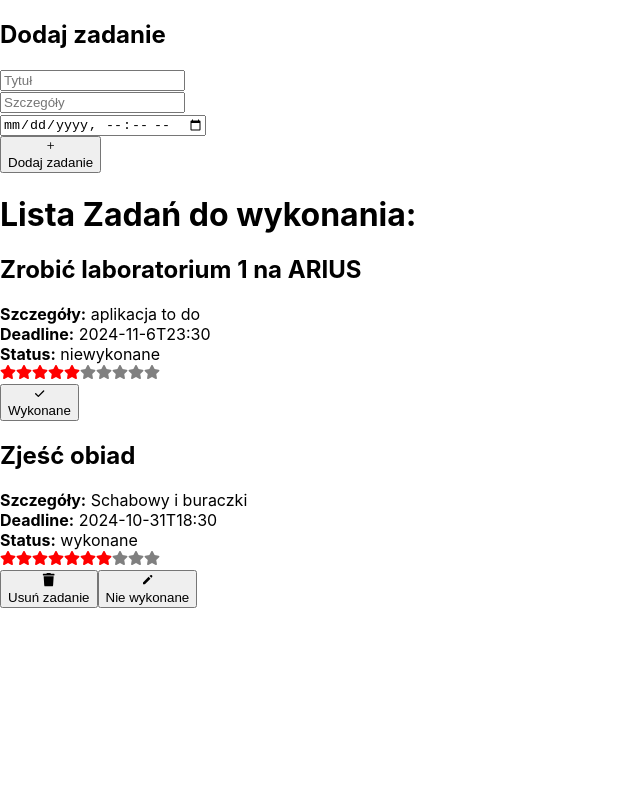
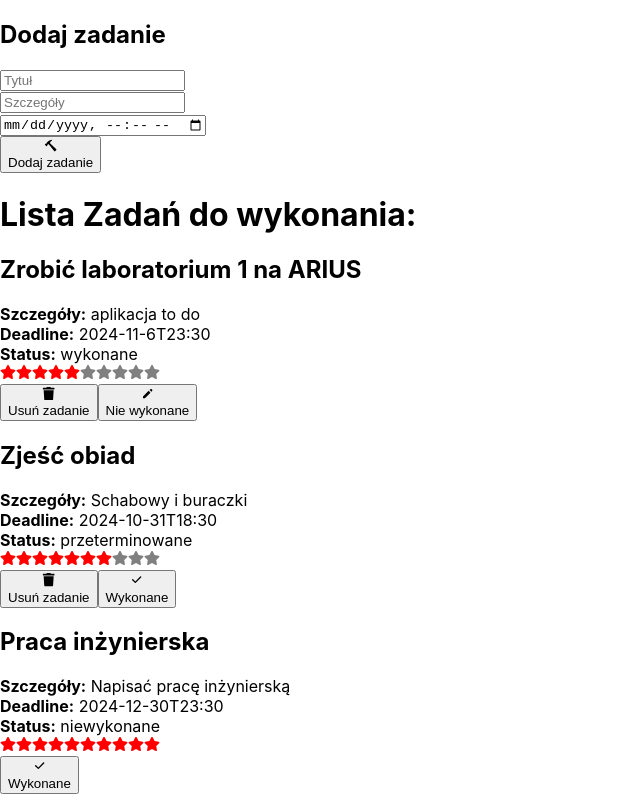
Before and after one commit to Roszczyk/ARIUS_24Z_Lab, a React (Create React App) app in the folder lab1/: page / in a window 1280 px wide. Shown: the whole page, without its empty margins (0-640 px from the left). Built offline with nearby package versions, Linux system fonts and the light colour scheme.

Commit message:
[LAB1] doelegancenie komponentu Task

```diff
--- a/lab1/src/components/AddTask/index.jsx
+++ b/lab1/src/components/AddTask/index.jsx
@@ -1,5 +1,5 @@
 import React, { useState } from 'react';
-import { IoIosAdd } from "react-icons/io";
+import { IoMdHammer } from "react-icons/io";
 
 export default function AddTask({onNewTask = f => f}) {
   const [title, setTitle] = useState('');
@@ -28,7 +28,7 @@ export default function AddTask({onNewTask = f => f}) {
       <br/>
       <input type="datetime-local" value={deadline} onChange={(e) => setDeadline(e.target.value)} required />
       <br/>
-      <button type="submit"><IoIosAdd /><br/>Dodaj zadanie</button>
+      <button type="submit"><IoMdHammer /><br/>Dodaj zadanie</button>
     </form>
     </dev>
   );
--- a/lab1/src/components/Task/index.jsx
+++ b/lab1/src/components/Task/index.jsx
@@ -2,60 +2,30 @@ import StarRating from '../StarRating';
 import { FaTrash } from 'react-icons/fa';
 import { HiCheck, HiPencil } from "react-icons/hi";
 
-export default function Task ({id, title, details, deadline, status, stars, onRemove = f => f, onRate = f => f, onChangeStatus = f => f})
-{
-  if (status == "niewykonane" && new Date(deadline).getTime() < Date.now()) status = "przeterminowane";
-  if (status === "przeterminowane") return(
+export default function Task({ id, title, details, deadline, status, stars, onRemove = f => f, onRate = f => f, onChangeStatus = f => f }) {
+  const finalStatus = (status === "niewykonane" && new Date(deadline).getTime() < Date.now()) ? "przeterminowane" : status;
+  const buttonText = finalStatus === "wykonane" ? "Nie wykonane" : "Wykonane";
+  const buttonIcon = finalStatus === "wykonane" ? <HiPencil /> : <HiCheck />;
+  const showRemoveButton = finalStatus !== "niewykonane";
+
+  return (
     <section>
       <h1>{title}</h1>
       <div><b>Szczegóły:</b> {details}</div>
       <div><b>Deadline:</b> {deadline}</div>
-      <div><b>Status:</b> {status}</div>
+      <div><b>Status:</b> {finalStatus}</div>
       <StarRating
-          selectedStars = {stars}
-          onRate = {stars => onRate(id,stars)}
+          selectedStars={stars}
+          onRate={(stars) => onRate(id, stars)}
       />
       <br/>
-      <button onClick = {() => onRemove(id)}>
-        <div><FaTrash/><br/>Usuń zadanie</div>
-      </button>
-      <button onClick = {() => onChangeStatus(id)}>
-        <div><HiCheck/><br/>Wykonane</div>
-      </button>
-    </section>
-  );
-  if (status === "wykonane") return(
-    <section>
-      <h1>{title}</h1>
-      <div><b>Szczegóły:</b> {details}</div>
-      <div><b>Deadline:</b> {deadline}</div>
-      <div><b>Status:</b> {status}</div>
-      <StarRating
-          selectedStars = {stars}
-          onRate = {stars => onRate(id,stars)}
-      />
-      <br/>
-      <button onClick = {() => onRemove(id)}>
-        <div><FaTrash/><br/>Usuń zadanie</div>
-      </button>
-      <button onClick = {() => onChangeStatus(id)}>
-        <div><HiPencil /><br/>Nie wykonane</div>
-      </button>
-    </section>
-  );
-  else return(
-    <section>
-      <h1>{title}</h1>
-      <div><b>Szczegóły:</b> {details}</div>
-      <div><b>Deadline:</b> {deadline}</div>
-      <div><b>Status:</b> {status}</div>
-      <StarRating
-          selectedStars = {stars}
-          onRate = {stars => onRate(id,stars)}
-      />
-      <br/>
-      <button onClick = {() => onChangeStatus(id)}>
-        <div><HiCheck/><br/>Wykonane</div>
+      {showRemoveButton && (
+        <button onClick={() => onRemove(id)}>
+          <div><FaTrash /><br />Usuń zadanie</div>
+        </button>
+      )}
+      <button onClick={() => onChangeStatus(id)}>
+        <div>{buttonIcon}<br />{buttonText}</div>
       </button>
     </section>
   );
--- a/lab1/src/source_data/todo.json
+++ b/lab1/src/source_data/todo.json
@@ -4,7 +4,7 @@
       "title": "Zrobić laboratorium 1 na ARIUS",
       "details" : "aplikacja to do",
       "deadline": "2024-11-6T23:30",
-      "status": "niewykonane",
+      "status": "wykonane",
       "stars": 5
     },
     {
@@ -12,7 +12,15 @@
         "title": "Zjeść obiad",
         "details" : "Schabowy i buraczki",
         "deadline": "2024-10-31T18:30",
-        "status": "wykonane",
+        "status": "niewykonane",
         "stars": 7
+    },
+    {
+      "id": 3,
+      "title": "Praca inżynierska",
+      "details" : "Napisać pracę inżynierską",
+      "deadline": "2024-12-30T23:30",
+      "status": "niewykonane",
+      "stars": 10
     }
   ]
```
